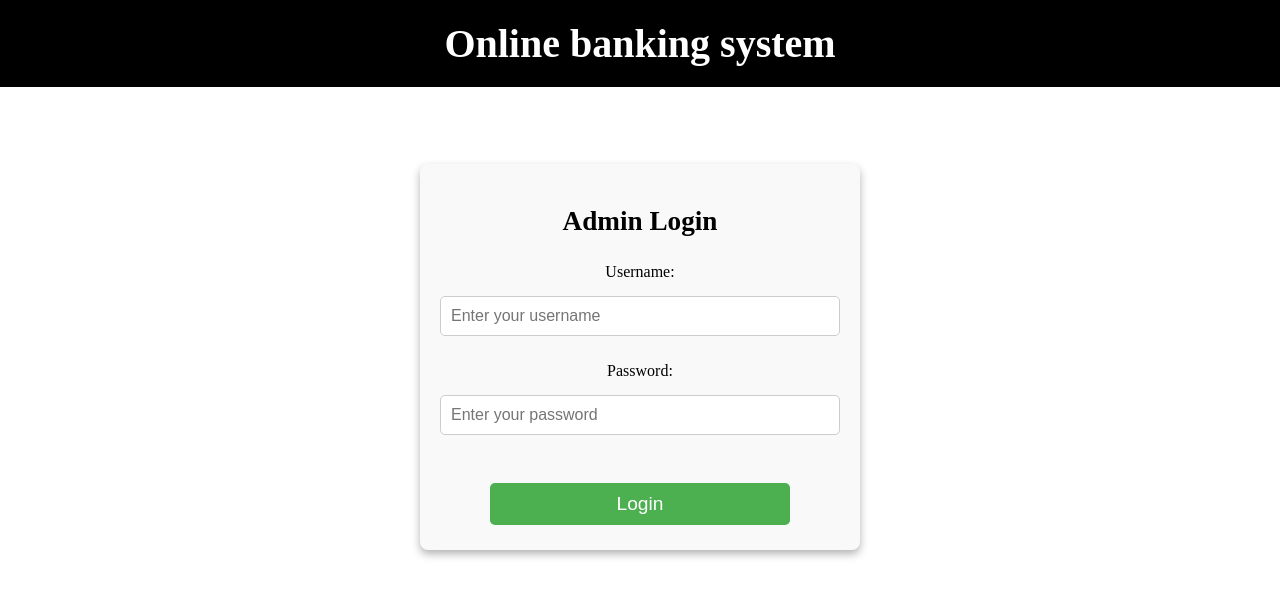
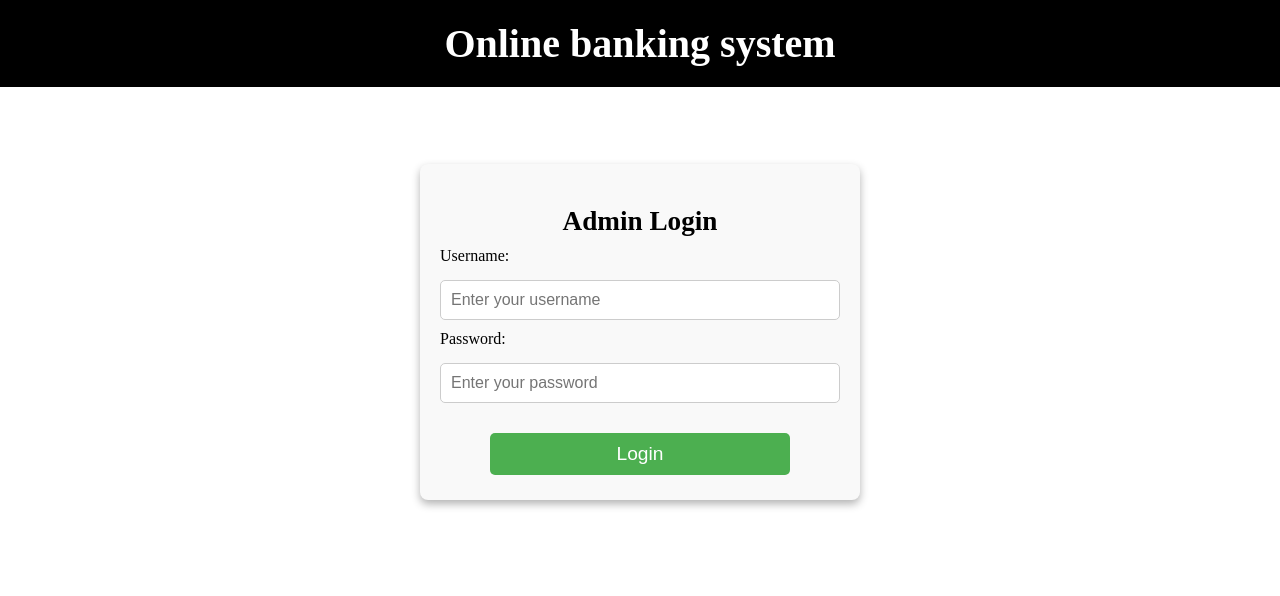
Before and after one commit to jagadeeshpj1610/bankProject, a React (Vite) app in the folder frontend/: page /adminlogin in a window 1280 px wide. Shown: the top 596 px of the page. Built offline with nearby package versions, Linux system fonts and the light colour scheme.

Commit message:
made some changes on admin login component

```diff
--- a/frontend/src/components/adminLoginPage.jsx
+++ b/frontend/src/components/adminLoginPage.jsx
@@ -6,11 +6,10 @@ const AdminLoginPage = () => {
   <Header />
     <div className="loginForm">
       <h2>Admin Login</h2>
-      <p>Username:</p>
+      <label>Username:</label>
       <input type="text" placeholder="Enter your username" />
-      <p>Password:</p>
+      <label>Password:</label>
       <input type="password" placeholder="Enter your password" />
-      <br />
       <button>Login</button>
     </div>
     </>
--- a/frontend/src/css/login.css
+++ b/frontend/src/css/login.css
@@ -104,3 +104,9 @@ p {
     margin-bottom: 5px;
     align-self: flex-start;
 }
+
+.loginForm label {
+    font-size: 1rem;
+    margin-bottom: 5px;
+    align-self: flex-start;
+}
```
